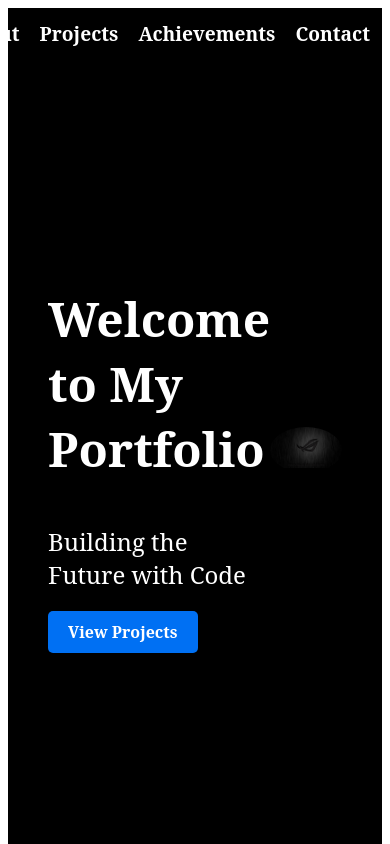
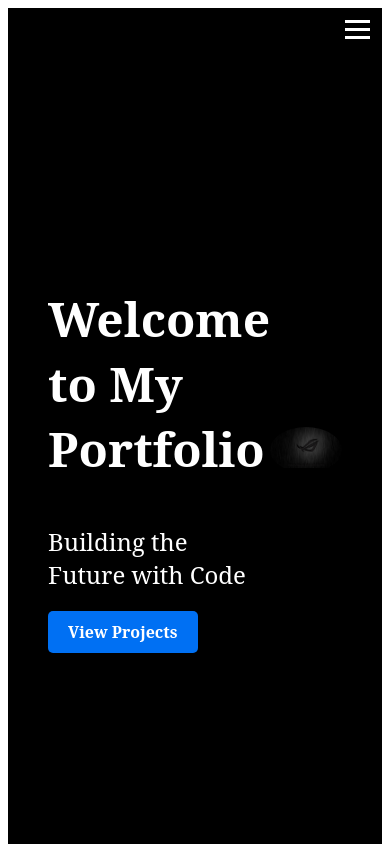
Before and after one commit to sagarp-c/underconstruction, a Next.js app: page / in a window 390 px wide. Shown: the top 844 px of the page. Built offline with nearby package versions, Linux system fonts and the light colour scheme.

Commit message:
Added drop down option for small screens

```diff
--- a/app/page.tsx
+++ b/app/page.tsx
@@ -1,17 +1,32 @@
+"use client";
 import Image from 'next/image';
+import { useState } from 'react';
 import styles from '@/styles/page.module.css';
 
 export default function Home() {
+  const [menuOpen, setMenuOpen] = useState(false);
+
+  const toggleMenu = () => {
+    setMenuOpen(!menuOpen);
+  };
   return (
     <main className={styles.main}>
       {/* Hero Section */}
       <section className={styles.hero}>
-        <div className={styles.navbar}>
-          <a href="#home" className={styles.navLink}>Home</a>
-          <a href="#about" className={styles.navLink}>About</a>
-          <a href="#projects" className={styles.navLink}>Projects</a>
-          <a href="#achievements" className={styles.navLink}>Achievements</a>
-          <a href="#contact" className={styles.navLink}>Contact</a>
+         {/* Navbar */}
+      <div className={styles.navbar}>
+          <div className={styles.hamburger} onClick={toggleMenu}>
+            <div className={styles.line}></div>
+            <div className={styles.line}></div>
+            <div className={styles.line}></div>
+          </div>
+          <div className={`${styles.navLinks} ${menuOpen ? styles.active : ''}`}>
+            <a href="#home" className={styles.navLink}>Home</a>
+            <a href="#projects" className={styles.navLink}>Projects</a>
+            <a href="#achievements" className={styles.navLink}>Achievements</a>
+            <a href="#about" className={styles.navLink}>About</a>
+            <a href="#contact" className={styles.navLink}>Contact</a>
+          </div>
         </div>
         <div className={styles.heroContent}>
           <h1 className={styles.title}>Welcome to My Portfolio</h1>
@@ -27,15 +42,6 @@ export default function Home() {
             className={styles.profileImage}
           />
         </div>
-      </section>
-
-      {/* About Section */}
-      <section className={styles.about} id="about">
-        <h2>About Me</h2>
-        <p>
-          I am a passionate software developer with a focus on web development.
-          I enjoy creating impactful projects and always strive to improve my skills.
-        </p>
       </section>
 
       {/* Projects Section */}
@@ -64,6 +70,15 @@ export default function Home() {
         <p>Some of my achievements include...</p>
       </section>
 
+      {/* About Section */}
+      <section className={styles.about} id="about">
+        <h2>About Me</h2>
+        <p>
+          I am a passionate software developer with a focus on web development.
+          I enjoy creating impactful projects and always strive to improve my skills.
+        </p>
+      </section>
+
       {/* Contact Section */}
       <section className={styles.contact} id="contact">
         <h2>Contact Me</h2>
--- a/styles/page.module.css
+++ b/styles/page.module.css
@@ -74,7 +74,8 @@
   top: 20px;
   right: 20px;
   display: flex;
-  gap: 20px;
+  justify-content: space-between; /* Space out links more evenly */
+  gap: 30px; /* Adjust as needed */
 }
 
 .navLink {
@@ -83,6 +84,7 @@
   text-decoration: none;
   font-weight: bold;
   transition: color 0.3s ease;
+  padding: 0 15px; /* Add padding on the sides */
 }
 
 .navLink:hover {
@@ -212,3 +214,39 @@
 .contact a:hover {
   background-color: #005bb5;
 }
+
+/* Hamburger Menu */
+.hamburger {
+  display: none;
+  flex-direction: column;
+  gap: 5px;
+  cursor: pointer;
+}
+
+.hamburger .line {
+  width: 25px;
+  height: 3px;
+  background-color: white;
+}
+
+/* Responsive Styling */
+@media (max-width: 768px) {
+  .navLinks {
+    display: none;
+    flex-direction: column;
+    background-color: rgba(0, 0, 0, 0.8);
+    position: absolute;
+    top: 60px;
+    right: 20px;
+    border-radius: 8px;
+    padding: 10px;
+  }
+
+  .navLinks.active {
+    display: flex;
+  }
+
+  .hamburger {
+    display: flex;
+  }
+}
```
